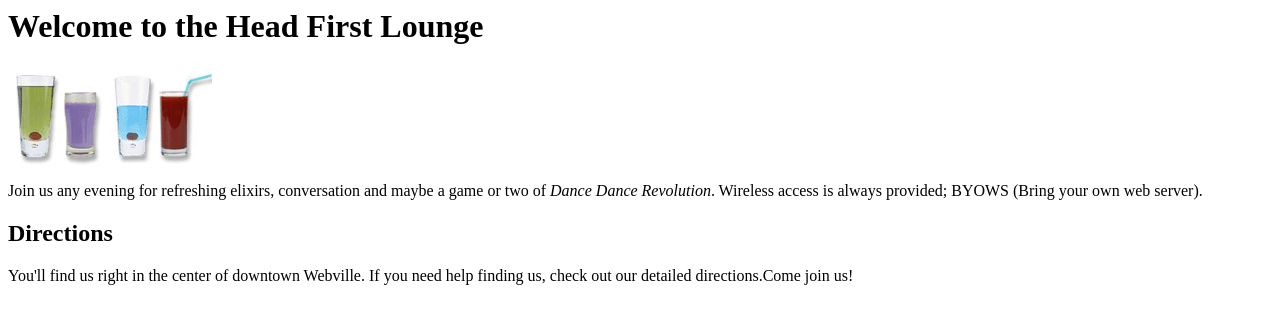
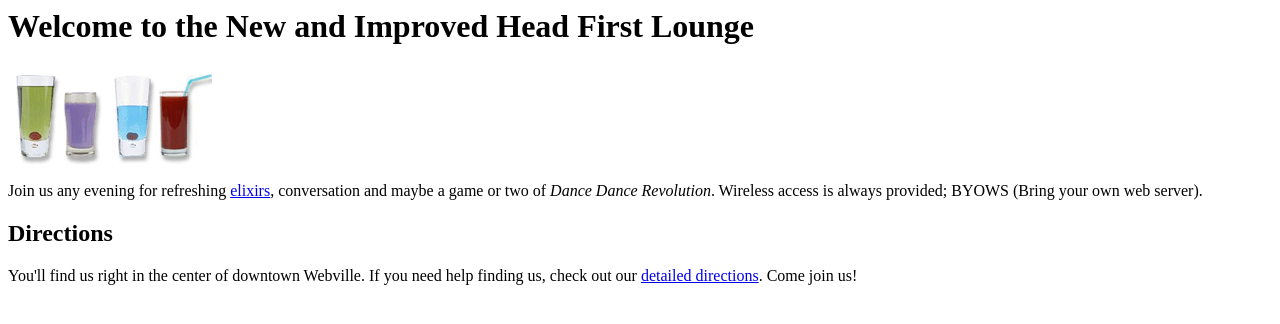
Before and after one commit to MC-dyi/course, a plain HTML site: page 06/index.html in a window 1280 px wide. Drawn offline with Linux system fonts and the light colour scheme.

Commit message:
修改index.html添加超链接

```diff
--- a/06/index.html
+++ b/06/index.html
@@ -2,13 +2,12 @@
   <head>
     <title>Head First Lounge</title>
   </head>
-
   <body>
-    <h1>Welcome to the Head First Lounge</h1>
+    <h1>Welcome to the New and Improved Head First Lounge</h1>
     <img src="drinks.gif">
     <p>
       Join us any evening for
-      refreshing elixirs,
+      refreshing <a href="elixirs.html">elixirs</a>,
       conversation and maybe a game or two of
       <em>Dance Dance Revolution</em>.
       Wireless access is always provided;
@@ -18,7 +17,8 @@
     <p>
       You'll find us right in the center of downtown Webville.
       If you need help finding us, check out
-      our detailed directions.Come join us!
+      our <a href="directions.html">detailed directions</a>.
+      Come join us!
     </p>
   </body>
 </html>
```
